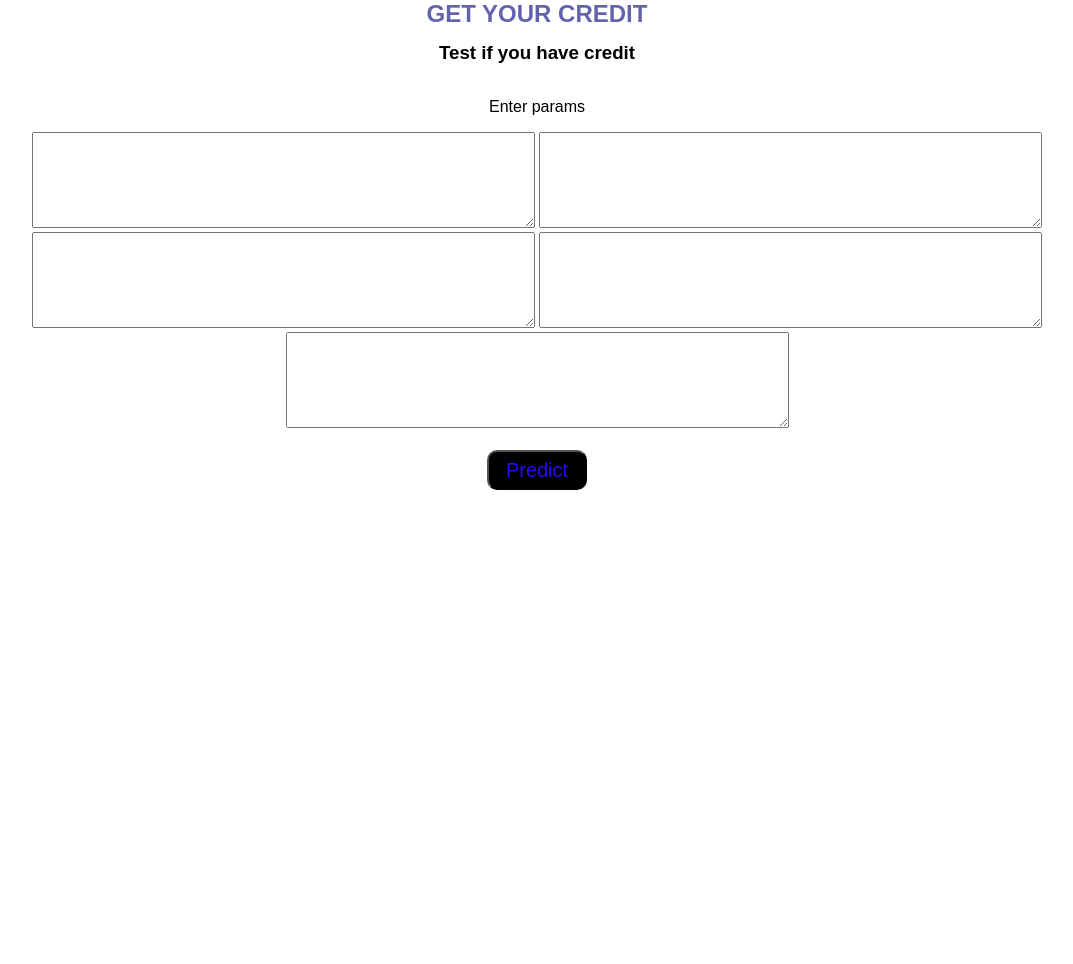
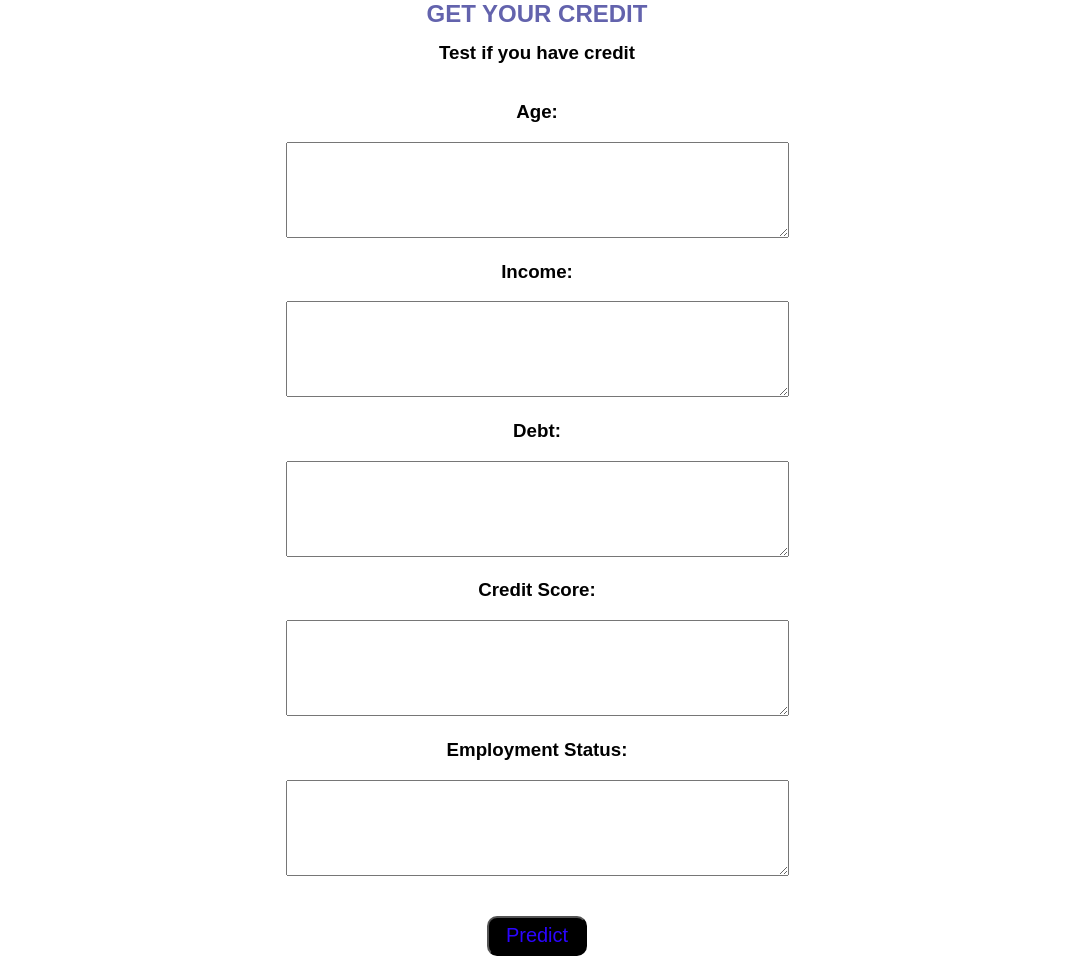
Before and after one commit to AaronSanchezBelber/API, a Flask app: page / in a window 1280 px wide. Shown: the part 123-1087 px from the top of the page, without its empty margins (103-1176 px from the left). Before the commit the page ends 613 px from the top, so only its background shows below. Run offline with Flask 2, Linux system fonts and the light colour scheme; parts of the project's set-up code (start-up, migrations or seed data) failed here and were passed over.

Commit message:
mensaje2

```diff
--- a/app.py
+++ b/app.py
@@ -14,7 +14,7 @@ app = Flask(__name__)
 def home():
     return render_template('home.html')
 
-@app.route('/predict',methods=['POST'])
+@app.route('/credit_risk_prediction',methods=['POST'])
 def credit_risk_prediction():
     if request.method == 'POST':
         age = int(request.form['age'])
--- a/templates/home.html
+++ b/templates/home.html
@@ -46,19 +46,32 @@
 			<h2 class="title" align="center">GET YOUR CREDIT</h2>
 		   	<h3 align="center">Test if you have credit </h3>
 		</div>
-		<form action="{{ url_for('predict')}}" method="POST">
-		<p>Enter params</p>
-		<!-- <input type="text" name="comment"/> -->
+		<form action="{{ url_for('credit_risk_prediction')}}" method="POST">
+            <div>
+              <label for="age"><h3>Age:</h3></label>
               <textarea name="age" rows="6" cols="60"></textarea>
+            </div>
+            <div>
+              <label for="income"><h3>Income:</h3></label>
               <textarea name="income" rows="6" cols="60"></textarea>
+            </div>
+            <div>
+              <label for="debt"><h3>Debt:</h3></label>
               <textarea name="debt" rows="6" cols="60"></textarea>
+            </div>
+            <div>
+              <label for="credit_score"><h3>Credit Score:</h3></label>
               <textarea name="credit_score" rows="6" cols="60"></textarea>
+            </div>
+            <div>
+              <label for="is_employed"><h3>Employment Status:</h3></label>
               <textarea name="is_employed" rows="6" cols="60"></textarea>
+            </div>
             <br/>
             <br/>
             <input type="submit" class="button" value="Predict">
+          </form>
 
-	</form>
 
 	</div>
 
```
Lines whose indentation alone changed are shown as unchanged.
